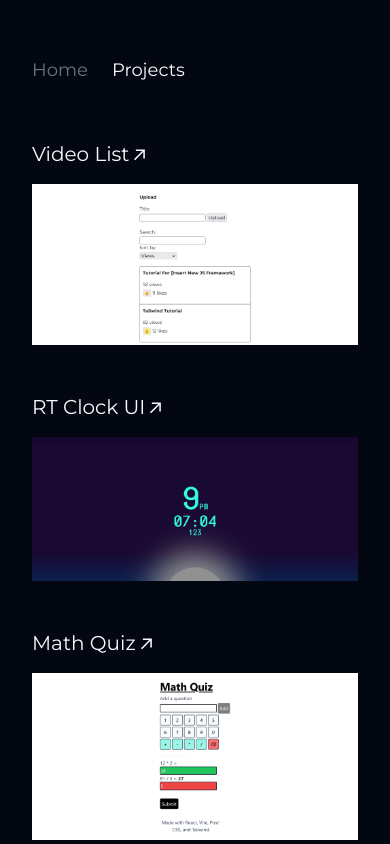
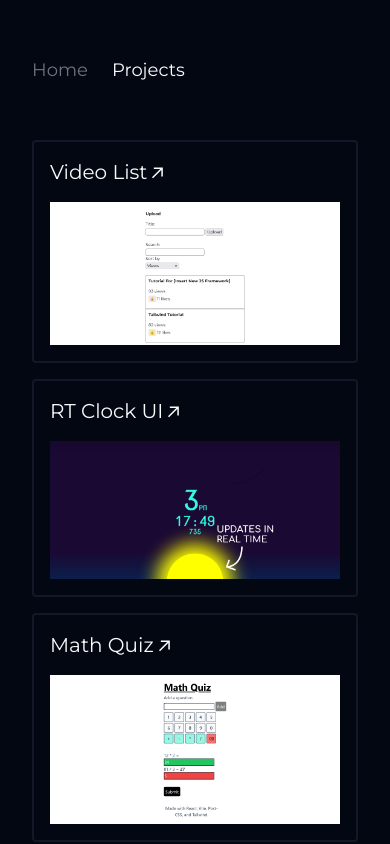
Before and after one commit to EaganFarlin/eaganfarlinDOTcom, a Next.js app: page /projects in a window 390 px wide. Shown: the top 844 px of the page. Built offline with nearby package versions, Linux system fonts and the light colour scheme.

Commit message:
Changed project page layout from rows to responsive boxed-grids

```diff
--- a/app/(ui)/projects/page.tsx
+++ b/app/(ui)/projects/page.tsx
@@ -1,3 +1,4 @@
+import clsx from "clsx";
 import { Metadata } from "next";
 
 export const metadata: Metadata = {
@@ -8,19 +9,17 @@ const projects = require("@/app/lib/projects.json");
 
 const Projects = () => {
   return (
-    <div className="text-lg">
-      {projects["Projects"].map((project: any) => {
+    <div className="grid md:grid-cols-2 2k:grid-cols-3 gap-4">
+      {projects["Projects"].map((project: any, index: number) => {
         return (
-          <div key={project.name} className="mb-12">
-            <div className="md:flex md:items-center">
-              <h2 className="mr-1 text-xl">
-                <a
-                  className="flex items-baseline mr-6"
-                  href={project.url}
-                  target="_blank"
-                  rel="noopener noreferrer"
-                >
-                  <p className="mr-1">{project.name}</p>
+          <div
+            key={project.name}
+            className="border-2 border-gray-900 rounded text-lg hover:border-gray-500 hover:scale-105 duration-500"
+          >
+            <a href={project.url} target="_blank" rel="noopener noreferrer">
+              <div className="p-4">
+                <div className="flex items-baseline mr-6">
+                  <span className="mr-1 text-xl">{project.name}</span>
                   <svg
                     width="12"
                     height="12"
@@ -33,10 +32,10 @@ const Projects = () => {
                       fill="currentColor"
                     ></path>
                   </svg>
-                </a>
-              </h2>
-            </div>
-            <img className="mt-4" src={project.screenshoturi} alt="" />
+                </div>
+                <img className="mt-4" src={project.screenshoturi} alt="" />
+              </div>
+            </a>
           </div>
         );
       })}
--- a/tailwind.config.ts
+++ b/tailwind.config.ts
@@ -1,20 +1,21 @@
-import type { Config } from 'tailwindcss'
+import type { Config } from "tailwindcss";
 
 const config: Config = {
   content: [
-    './pages/**/*.{js,ts,jsx,tsx,mdx}',
-    './components/**/*.{js,ts,jsx,tsx,mdx}',
-    './app/**/*.{js,ts,jsx,tsx,mdx}',
+    "./pages/**/*.{js,ts,jsx,tsx,mdx}",
+    "./components/**/*.{js,ts,jsx,tsx,mdx}",
+    "./app/**/*.{js,ts,jsx,tsx,mdx}",
   ],
   theme: {
     extend: {
+      screens: { "2k": "2048px" },
       backgroundImage: {
-        'gradient-radial': 'radial-gradient(var(--tw-gradient-stops))',
-        'gradient-conic':
-          'conic-gradient(from 180deg at 50% 50%, var(--tw-gradient-stops))',
+        "gradient-radial": "radial-gradient(var(--tw-gradient-stops))",
+        "gradient-conic":
+          "conic-gradient(from 180deg at 50% 50%, var(--tw-gradient-stops))",
       },
     },
   },
   plugins: [],
-}
-export default config
+};
+export default config;
```
Also changed, not shown: public/project-ss/clock-ui.png.
